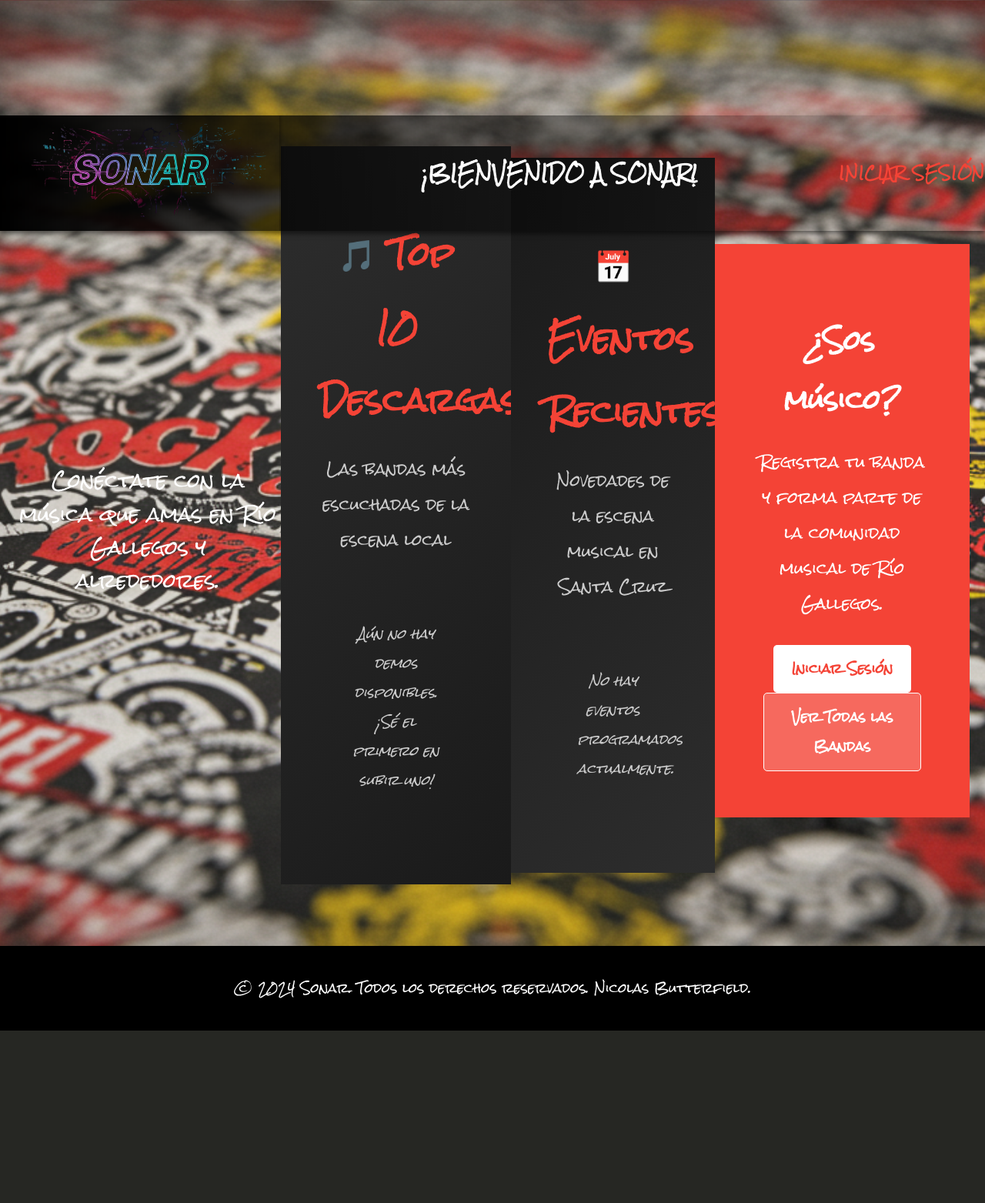
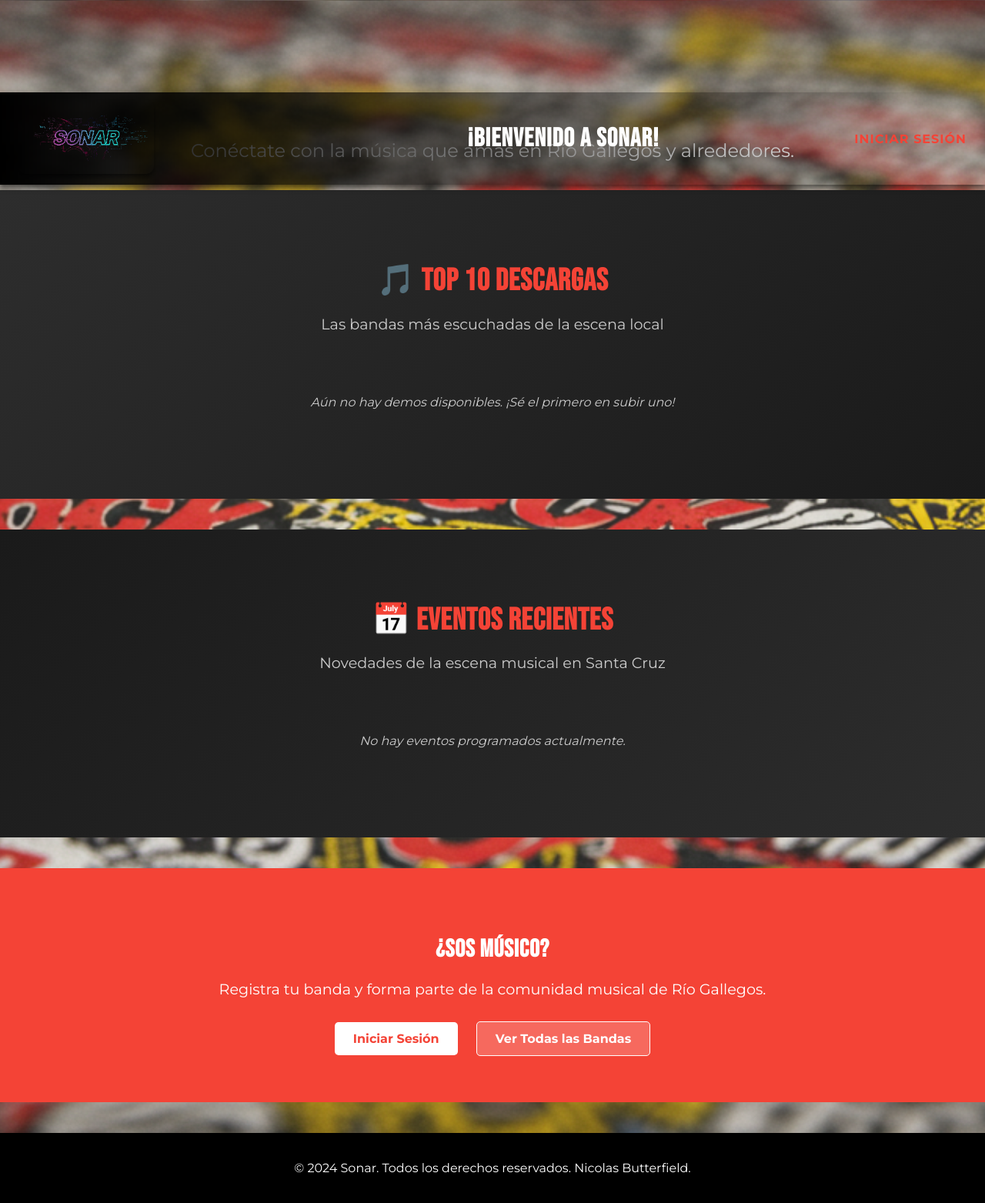
Before and after one commit to NicoButter/sonar, a Django app: page / in a window 1280 px wide. Shown: the whole page at 77% size. Before the commit the page ends 1339 px from the top, so only its background shows below. Run offline with Django 5.2, Linux system fonts and the light colour scheme; data that the repository does not hold is empty.

Commit message:
Update styles and scripts for improved layout and responsiveness: change font families, adjust header size, and enhance event grid layout

```diff
--- a/accounts/static/accounts/css/landing_page_styles.css
+++ b/accounts/static/accounts/css/landing_page_styles.css
@@ -1,5 +1,7 @@
 #landing-content {
     text-align: center;
+    padding: 0 20px;
+    margin-bottom: 30px;
 }
 
 #landing-content h2 {
@@ -222,6 +224,15 @@
         grid-template-columns: 1fr;
     }
 
+    .events-grid {
+        gap: 20px;
+    }
+
+    .event-header {
+        flex-direction: column;
+        gap: 8px;
+    }
+
     .section-title {
         font-size: 2rem;
     }
--- a/static/css/base_styles.css
+++ b/static/css/base_styles.css
@@ -3,7 +3,7 @@
 }
 
 body {
-    font-family: 'Rock Salt', cursive, sans-serif;
+    font-family: 'Montserrat', sans-serif;
     background-color: #121212;
     color: #fff;
     display: flex;
@@ -13,18 +13,17 @@ body {
     background-size: cover;
     background-position: center;
     margin: 0;
-    padding: 150px 0 0 0;
+    padding: 120px 0 0 0;
 
 }
 
 header {
     position: fixed;
     margin: 0;
-    padding: 0;
+    padding: 0 24px;
     width: 100%;
     max-width: 100%;
     box-sizing: border-box;
-    overflow: hidden;
     background-color: #000;
     box-shadow: 0 4px 6px rgba(0, 0, 0, 0.5);
     display: flex;
@@ -33,7 +32,7 @@ header {
     transition: all 0.3s ease;
     background: linear-gradient(to right, #000, rgba(0, 0, 0, 0));
     z-index: 1000;
-    height: 150px;
+    height: 120px;
 }
 
 .header-nav {
@@ -45,10 +44,13 @@ header {
 
 .logo {
     flex: 1;
+    display: flex;
+    align-items: center;
 }
 
 .logo-img {
-    max-width: 100%;
+    max-width: 220px;
+    max-height: 96px;
     height: auto;
     transition: max-height 0.3s ease;
 }
@@ -60,19 +62,22 @@ header {
 
 .page-title h1 {
     color: #fff;
-    font-size: 24px;
+    font-family: 'Bebas Neue', sans-serif;
+    font-size: 2.1rem;
+    letter-spacing: 1.2px;
     margin: 0;
 }
 
 .auth-links {
     flex: 0 1 auto;
     text-align: right;
+    min-width: 170px;
 }
 
 .auth-links a {
     text-decoration: none;
     color: #f44336;
-    font-size: 18px;
+    font-size: 1rem;
     font-weight: bold;
     text-transform: uppercase;
     letter-spacing: 1px;
@@ -108,34 +113,43 @@ header nav ul li a:hover {
 }
 
 header.shrunken {
-    padding: 5px 10px;
+    padding: 0 24px;
     background-color: #111;
     background: linear-gradient(to right, #000, rgba(0, 0, 0, 0));
-    height: 60px;
+    height: 80px;
+}
+
+header.shrunken .logo-img {
+    max-height: 60px;
+}
+
+header.shrunken .page-title h1 {
+    font-size: 1.8rem;
 }
 
 main {
     flex: 1;
-    display: flex;
-    justify-content: center;
-    align-items: center;
+    display: block;
     margin: 0;
-    padding: 40px 20px;
+    padding: 30px 0 40px;
 }
 
 h1 {
+    font-family: 'Bebas Neue', sans-serif;
     font-size: 3rem;
     color: #f44336;
     margin-bottom: 20px;
     text-transform: uppercase;
+    letter-spacing: 1px;
 }
 
 h2,
 h3 {
-    font-family: 'Rock Salt', cursive;
+    font-family: 'Bebas Neue', sans-serif;
     font-size: 2rem;
     color: #fff;
     margin-bottom: 10px;
+    letter-spacing: 0.8px;
 }
 
 button {
@@ -185,3 +199,27 @@ a:hover {
     margin: 0 auto;
     padding: 20px;
 }
+
+@media (max-width: 900px) {
+    body {
+        padding-top: 100px;
+    }
+
+    header {
+        height: 100px;
+        padding: 0 14px;
+    }
+
+    header.shrunken {
+        height: 74px;
+        padding: 0 14px;
+    }
+
+    .page-title h1 {
+        font-size: 1.7rem;
+    }
+
+    .auth-links a {
+        font-size: 0.9rem;
+    }
+}
--- a/static/js/header_shrink.js
+++ b/static/js/header_shrink.js
@@ -5,9 +5,9 @@ function shrinkHeader() {
     var header = document.querySelector("header"); // Seleccionamos el header
     if (window.pageYOffset > 50) { // Si el scroll es mayor a 50px
         header.classList.add("shrunken"); // Añadimos la clase 'shrunken'
-        document.body.style.paddingTop = '60px'; // Ajustamos el padding del body
     } else {
         header.classList.remove("shrunken"); // Quitamos la clase 'shrunken' cuando volvemos arriba
-        document.body.style.paddingTop = '150px'; // Restauramos el padding del body
     }
 }
+
+shrinkHeader();
--- a/templates/base.html
+++ b/templates/base.html
@@ -8,7 +8,7 @@
 
     <title>{% block title %}Sonar{% endblock %}</title>
 
-    <link href="https://fonts.googleapis.com/css2?family=Bebas+Neue&family=Rock+Salt&display=swap" rel="stylesheet">
+    <link href="https://fonts.googleapis.com/css2?family=Bebas+Neue&family=Montserrat:wght@400;500;600;700&display=swap" rel="stylesheet">
     <link rel="stylesheet" href="{% static 'css/base_styles.css' %}">
 
     {% block extra_styles %}{% endblock %}
```
